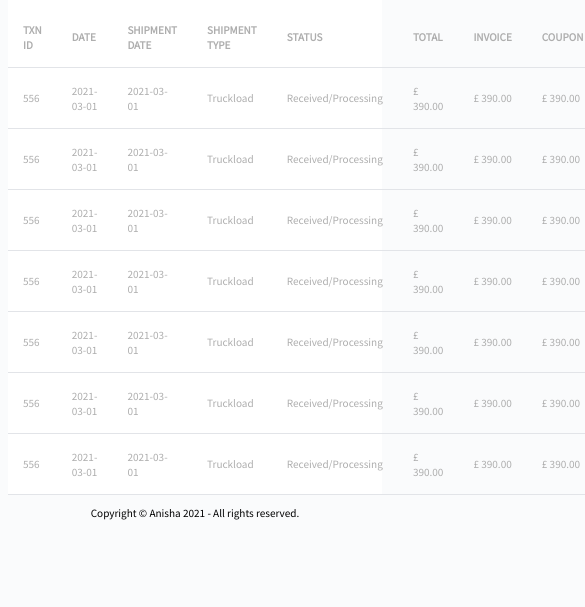
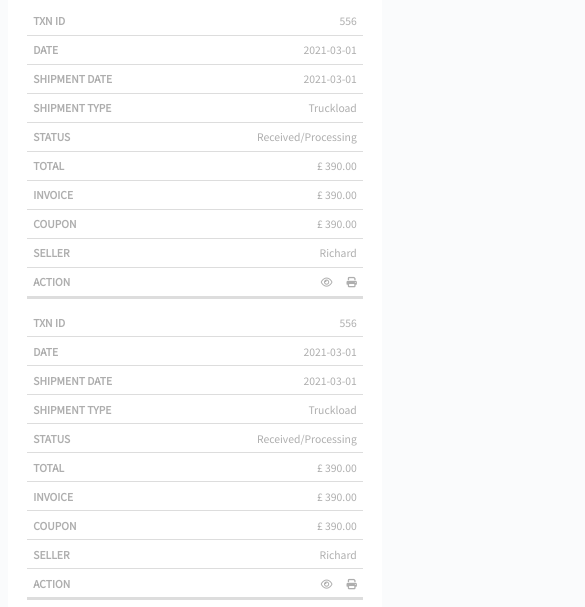
Before and after one commit to najraham/teksmart, a plain HTML site: page pages/transaction.html in a window 390 px wide. Shown: the part 190-797 px from the top of the page, 585 px wide, since content can reach past the window. Drawn offline with Linux system fonts and the light colour scheme.

Commit message:
made transaction table responsive

```diff
--- a/pages/transaction.html
+++ b/pages/transaction.html
@@ -40,103 +40,60 @@
         <h1>My Transactions</h1>
     </header>
     <table class="transaction-table">
+        <thead>
             <tr>
-            <th>TXN ID</th>
-            <th>DATE</th>
-            <th>SHIPMENT DATE</th>
-            <th>SHIPMENT TYPE</th>
-            <th>STATUS</th>
-            <th>TOTAL</th>
-            <th>INVOICE</th>
-            <th>COUPON</th>
-            <th>SELLER</th>
-            <th>ACTION</th>
+                <th scope="col">TXN ID</th>
+                <th scope="col">DATE</th>
+                <th scope="col">SHIPMENT DATE</th>
+                <th scope="col">SHIPMENT TYPE</th>
+                <th scope="col">STATUS</th>
+                <th scope="col">TOTAL</th>
+                <th scope="col">INVOICE</th>
+                <th scope="col">COUPON</th>
+                <th scope="col">SELLER</th>
+                <th scope="col">ACTION</th>
+            </tr>
+        </thead>
+        <tbody>
+            <tr>
+                <td data-label="TXN ID">556</td>
+                <td data-label="DATE">2021-03-01</td>
+                <td data-label="SHIPMENT DATE">2021-03-01</td>
+                <td data-label="SHIPMENT TYPE">Truckload</td>
+                <td data-label="STATUS">Received/Processing</td>
+                <td data-label="TOTAL">&pound; 390.00</td>
+                <td data-label="INVOICE">&pound; 390.00</td>
+                <td data-label="COUPON">&pound; 390.00</td>
+                <td data-label="SELLER">Richard</td>
+                <td data-label="ACTION"><i class="far fa-eye"></i>&nbsp;&nbsp;&nbsp;&nbsp;&nbsp; <i class="fas fa-print"></i></td>
             </tr>
             <tr>
-            <td>556</td>
-            <td>2021-03-01</td>
-            <td>2021-03-01</td>
-            <td>Truckload</td>
-            <td>Received/Processing</td>
-            <td>&pound; 390.00</td>
-            <td>&pound; 390.00</td>
-            <td>&pound; 390.00</td>
-            <td>Richard</td>
-            <td><i class="far fa-eye"></i>&nbsp;&nbsp;&nbsp;&nbsp;&nbsp; <i class="fas fa-print"></i></td>
+                <td scope="row" data-label="TXN ID">556</td>
+                <td data-label="DATE">2021-03-01</td>
+                <td data-label="SHIPMENT DATE">2021-03-01</td>
+                <td data-label="SHIPMENT TYPE">Truckload</td>
+                <td data-label="STATUS">Received/Processing</td>
+                <td data-label="TOTAL">&pound; 390.00</td>
+                <td data-label="INVOICE">&pound; 390.00</td>
+                <td data-label="COUPON">&pound; 390.00</td>
+                <td data-label="SELLER">Richard</td>
+                <td data-label="ACTION"><i class="far fa-eye"></i>&nbsp;&nbsp;&nbsp;&nbsp;&nbsp; <i class="fas fa-print"></i></td>
             </tr>
             <tr>
-            <td>556</td>
-            <td>2021-03-01</td>
-            <td>2021-03-01</td>
-            <td>Truckload</td>
-            <td>Received/Processing</td>
-            <td>&pound; 390.00</td>
-            <td>&pound; 390.00</td>
-            <td>&pound; 390.00</td>
-            <td>Richard</td>
-            <td><i class="far fa-eye"></i>&nbsp;&nbsp;&nbsp;&nbsp;&nbsp; <i class="fas fa-print"></i></td>
+                <td scope="row" data-label="TXN ID">556</td>
+                <td data-label="DATE">2021-03-01</td>
+                <td data-label="SHIPMENT DATE">2021-03-01</td>
+                <td data-label="SHIPMENT TYPE">Truckload</td>
+                <td data-label="STATUS">Received/Processing</td>
+                <td data-label="TOTAL">&pound; 390.00</td>
+                <td data-label="INVOICE">&pound; 390.00</td>
+                <td data-label="COUPON">&pound; 390.00</td>
+                <td data-label="SELLER">Richard</td>
+                <td data-label="ACTION"><i class="far fa-eye"></i>&nbsp;&nbsp;&nbsp;&nbsp;&nbsp; <i class="fas fa-print"></i></td>
             </tr>
-        <tr>
-            <td>556</td>
-            <td>2021-03-01</td>
-            <td>2021-03-01</td>
-            <td>Truckload</td>
-            <td>Received/Processing</td>
-            <td>&pound; 390.00</td>
-            <td>&pound; 390.00</td>
-            <td>&pound; 390.00</td>
-            <td>Richard</td>
-            <td><i class="far fa-eye"></i>&nbsp;&nbsp;&nbsp;&nbsp;&nbsp; <i class="fas fa-print"></i></td>
-        </tr>
-        <tr>
-            <td>556</td>
-            <td>2021-03-01</td>
-            <td>2021-03-01</td>
-            <td>Truckload</td>
-            <td>Received/Processing</td>
-            <td>&pound; 390.00</td>
-            <td>&pound; 390.00</td>
-            <td>&pound; 390.00</td>
-            <td>Richard</td>
-            <td><i class="far fa-eye"></i>&nbsp;&nbsp;&nbsp;&nbsp;&nbsp; <i class="fas fa-print"></i></td>
-        </tr>
-        <tr>
-            <td>556</td>
-            <td>2021-03-01</td>
-            <td>2021-03-01</td>
-            <td>Truckload</td>
-            <td>Received/Processing</td>
-            <td>&pound; 390.00</td>
-            <td>&pound; 390.00</td>
-            <td>&pound; 390.00</td>
-            <td>Richard</td>
-            <td><i class="far fa-eye"></i>&nbsp;&nbsp;&nbsp;&nbsp;&nbsp; <i class="fas fa-print"></i></td>
-        </tr>
-        <tr>
-        <td>556</td>
-        <td>2021-03-01</td>
-        <td>2021-03-01</td>
-        <td>Truckload</td>
-        <td>Received/Processing</td>
-        <td>&pound; 390.00</td>
-        <td>&pound; 390.00</td>
-        <td>&pound; 390.00</td>
-        <td>Richard</td>
-        <td><i class="far fa-eye"></i>&nbsp;&nbsp;&nbsp;&nbsp;&nbsp; <i class="fas fa-print"></i></td>
-    </tr>
-        <tr>
-            <td>556</td>
-            <td>2021-03-01</td>
-            <td>2021-03-01</td>
-            <td>Truckload</td>
-            <td>Received/Processing</td>
-            <td>&pound; 390.00</td>
-            <td>&pound; 390.00</td>
-            <td>&pound; 390.00</td>
-            <td>Richard</td>
-            <td><i class="far fa-eye"></i>&nbsp;&nbsp;&nbsp;&nbsp;&nbsp; <i class="fas fa-print"></i></td>
-        </tr>
+        </tbody>
     </table>
+
 </main>
 <footer>Copyright &copy; Anisha 2021 - All rights reserved.</footer>
 </body>
--- a/scss/modules/main/_transaction.scss
+++ b/scss/modules/main/_transaction.scss
@@ -1,23 +1,61 @@
 .transaction-table {
   width: 90%;
-  font-size: 10px;
   padding: 30px;
   margin: 10px auto;
   border-collapse: collapse;
   color: $gray;
 
-  tr {
-    height: 40px;
-  }
 
-  td, th {
-    padding: 15px;
+  th,
+  td {
+    padding: .625em;
     text-align: left;
-    border-bottom: 1px solid #e2e4e8;
-    border-top: 1px solid #e2e4e8;
   }
 
   th {
-     border-top: none;
-   }
+    font-size: .85em;
+    letter-spacing: .1em;
+    text-transform: uppercase;
+  }
 }
+
+@media screen and (max-width: $break-point) {
+  .transaction-table {
+    border: 0;
+
+    thead {
+      border: none;
+      clip: rect(0 0 0 0);
+      height: 1px;
+      margin: -1px;
+      overflow: hidden;
+      padding: 0;
+      position: absolute;
+      width: 1px;
+    }
+
+    tr {
+      border-bottom: 3px solid #ddd;
+      display: block;
+      margin-bottom: .725em;
+    }
+
+    td {
+      border-bottom: 1px solid #ddd;
+      display: block;
+      font-size: .8em;
+      text-align: right;
+    }
+
+    td::before {
+      content: attr(data-label);
+      float: left;
+      font-weight: bold;
+      text-transform: uppercase;
+    }
+
+    td:last-child {
+      border-bottom: 0;
+    }
+  }
+}
```
Also changed, not shown: css/style.css, 1 other file. Lines whose indentation alone changed are shown as unchanged.
